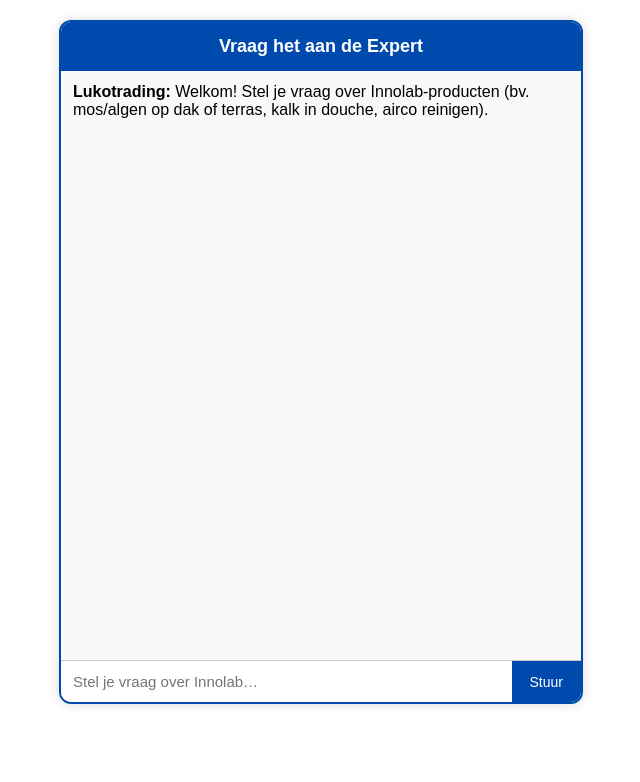
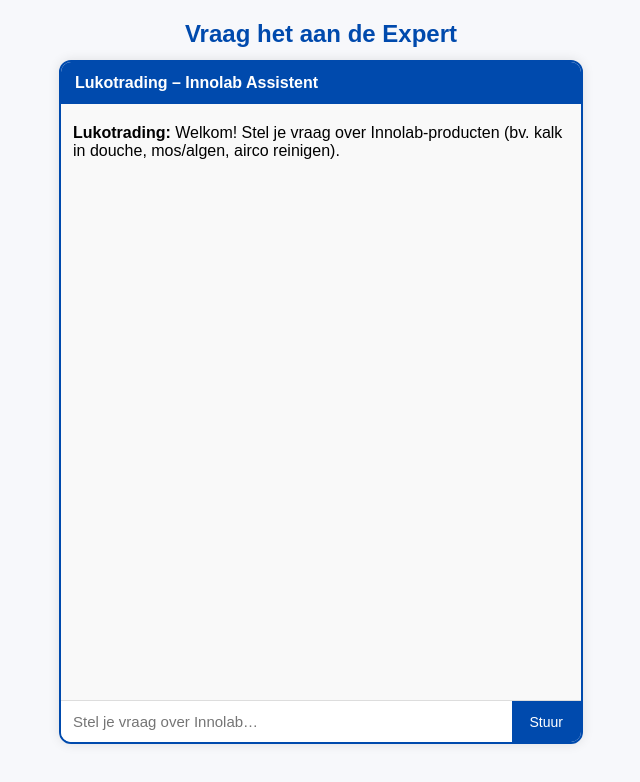
Before and after one commit to lukotrading/lukotrading-chat-netlify, a plain HTML site: page embed.html in a window 1280 px wide. Shown: the whole page, without its empty margins (319-959 px from the left). Drawn offline with Linux system fonts and the light colour scheme.

Commit message:
Update embed.html

```diff
--- a/embed.html
+++ b/embed.html
@@ -1,80 +1,46 @@
-<div id="luko-chatbot" style="max-width: 520px; min-width: 320px; height: 680px; border: 2px solid #004aad; border-radius: 12px; display: flex; flex-direction: column; font-family: Arial, sans-serif; overflow: hidden; box-shadow: 0 0 12px rgba(0,0,0,0.15); margin: 20px auto;">
-  <div style="background-color: #004aad; color: white; padding: 14px; font-size: 18px; font-weight: bold; text-align: center;">
-    Vraag het aan de Expert
+<!doctype html>
+<html lang="nl">
+<head>
+  <meta charset="utf-8" />
+  <meta name="viewport" content="width=device-width,initial-scale=1" />
+  <title>Lukotrading – Productassistent</title>
+</head>
+<body style="margin:0;padding:20px;font-family:Arial,sans-serif;background:#f7f8fb;">
+  <h2 style="text-align:center;color:#004aad;margin:0 0 12px;">Vraag het aan de Expert</h2>
+
+  <div id="chat" style="max-width:520px;height:680px;border:2px solid #004aad;border-radius:12px;margin:0 auto;background:#fff;display:flex;flex-direction:column;overflow:hidden;box-shadow:0 0 12px rgba(0,0,0,.1)">
+    <div style="background:#004aad;color:#fff;padding:12px 14px;font-weight:700">Lukotrading – Innolab Assistent</div>
+    <div id="chat-window" style="flex:1;padding:12px;overflow:auto;background:#f9f9f9"></div>
+    <div style="display:flex;border-top:1px solid #ddd">
+      <input id="chat-input" placeholder="Stel je vraag over Innolab…" style="flex:1;padding:12px;border:0;outline:0;font-size:15px">
+      <button id="chat-send" style="background:#004aad;color:#fff;border:0;padding:0 18px;cursor:pointer;font-size:14px">Stuur</button>
+    </div>
   </div>
-  <div id="chat-window" style="flex: 1; padding: 12px; overflow-y: auto; background-color: #f9f9f9;"></div>
-  <div style="display: flex; border-top: 1px solid #ccc;">
-    <input id="chat-input" type="text" placeholder="Stel je vraag over Innolab…" style="flex: 1; padding: 12px; border: none; outline: none; font-size: 15px;">
-    <button id="chat-send" style="background-color: #004aad; color: white; border: none; padding: 0 18px; cursor: pointer; font-size: 14px;">Stuur</button>
-  </div>
-</div>
 
-<script>
-  const BACKEND = "https://frabjous-sawine-93562c.netlify.app/.netlify/functions/chat";
-  const chatWindow = document.getElementById("chat-window");
-  const chatInput = document.getElementById("chat-input");
-  const chatSend = document.getElementById("chat-send");
+  <script>
+    // VERVANG <YOUR_SITE> nadat je in Netlify je site-URL hebt (stap 4–6)
+    const BACKEND = "https://<YOUR_SITE>.netlify.app/.netlify/functions/chat";
 
-  function addMessage(sender, text, isError=false) {
-    const msg = document.createElement("div");
-    msg.style.marginBottom = "10px";
-    msg.style.whiteSpace = "pre-wrap";
-    msg.innerHTML = `<strong>${sender}:</strong> ${text}`;
-    if (isError) msg.style.color = "#b00020";
-    chatWindow.appendChild(msg);
-    chatWindow.scrollTop = chatWindow.scrollHeight;
-  }
+    const win = document.getElementById("chat-window");
+    const input = document.getElementById("chat-input");
+    const send = document.getElementById("chat-send");
 
-  function setTyping(show) {
-    let t = document.getElementById("typing");
-    if (show) {
-      if (!t) {
-        t = document.createElement("div");
-        t.id = "typing";
-        t.style.opacity = "0.7";
-        t.innerHTML = "<em>Lukotrading typt…</em>";
-        chatWindow.appendChild(t);
-      }
-    } else if (t) {
-      t.remove();
+    function msg(who, text, err){ const d=document.createElement("div");
+      d.style.margin="8px 0"; d.style.whiteSpace="pre-wrap"; if(err) d.style.color="#b00020";
+      d.innerHTML = "<strong>"+who+":</strong> " + text; win.appendChild(d); win.scrollTop=win.scrollHeight; }
+
+    async function run(){
+      const q = input.value.trim(); if(!q) return; msg("U", q); input.value="";
+      try{
+        const r = await fetch(BACKEND, {method:"POST", headers:{"Content-Type":"application/json"},
+          body: JSON.stringify({messages:[{role:"user", content:q}]})});
+        const t = await r.text();
+        if(!r.ok) return msg("Lukotrading", "Fout ("+r.status+"): "+t, true);
+        msg("Lukotrading", t||"(leeg antwoord)");
+      }catch(e){ msg("Lukotrading", "Netwerkfout: "+(e?.message||e), true); }
     }
-    chatWindow.scrollTop = chatWindow.scrollHeight;
-  }
-
-  async function sendMessage() {
-    const question = chatInput.value.trim();
-    if (!question) return;
-    addMessage("U", question);
-    chatInput.value = "";
-    setTyping(true);
-
-    try {
-      const resp = await fetch(BACKEND, {
-        method: "POST",
-        mode: "cors",
-        headers: {"Content-Type": "application/json"},
-        body: JSON.stringify({ messages: [{ role: "user", content: question }] })
-      });
-      const text = await resp.text();
-      setTyping(false);
-
-      if (!resp.ok) {
-        addMessage("Lukotrading", `Fout (${resp.status}): ${text || "Onbekende serverfout"}`, true);
-        return;
-      }
-      addMessage("Lukotrading", text || "(leeg antwoord)");
-    } catch (err) {
-      setTyping(false);
-      addMessage("Lukotrading", "Netwerkfout: " + (err && err.message ? err.message : err), true);
-      console.error(err);
-    }
-  }
-
-  chatSend.addEventListener("click", sendMessage);
-  chatInput.addEventListener("keypress", e => {
-    if (e.key === "Enter") sendMessage();
-  });
-
-  // Welkomstbericht
-  addMessage("Lukotrading", "Welkom! Stel je vraag over Innolab-producten (bv. mos/algen op dak of terras, kalk in douche, airco reinigen).");
-</script>
+    send.onclick = run; input.addEventListener("keypress", e=>{ if(e.key==="Enter") run(); });
+    msg("Lukotrading", "Welkom! Stel je vraag over Innolab-producten (bv. kalk in douche, mos/algen, airco reinigen).");
+  </script>
+</body>
+</html>
```
